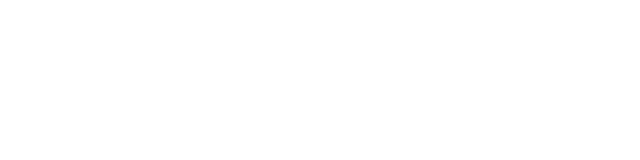
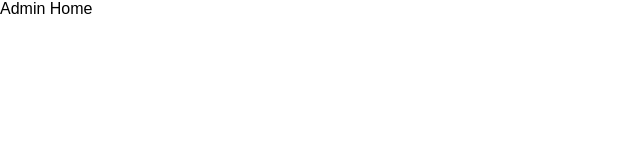
Before and after one commit to mohammad-jaffal/medically-project, a React (Create React App) app in the folder medically-admin/: page /home in a window 1280 px wide. Before the commit this address had no page. Shown: the top 160 px of the page, without its empty margins (0-640 px from the left). Built offline with nearby package versions, Linux system fonts and the light colour scheme.

Commit message:
Frontend: Adding admin home page to routes table

```diff
--- a/medically-admin/src/App.js
+++ b/medically-admin/src/App.js
@@ -1,12 +1,14 @@
 import './App.css';
 import { BrowserRouter, Routes, Route } from "react-router-dom";
 import Login from './pages/login';
+import Home from './pages/home';
 
 function App() {
   return (
     <BrowserRouter>
       <Routes>
         <Route path={"/"} element={<Login />}/>
+        <Route path={"/home"} element={<Home />}/>
       </Routes>
     </BrowserRouter>
   );
```
